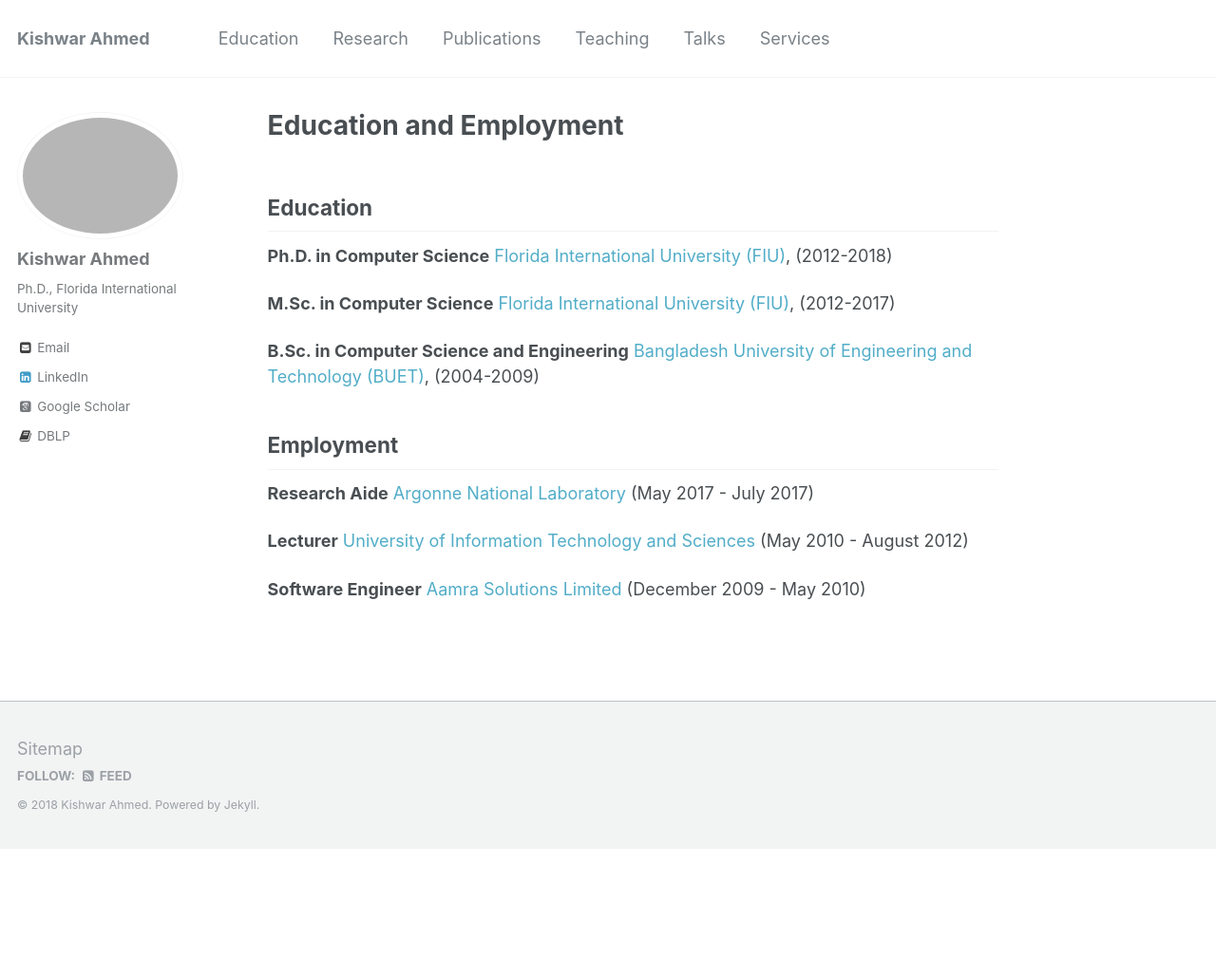
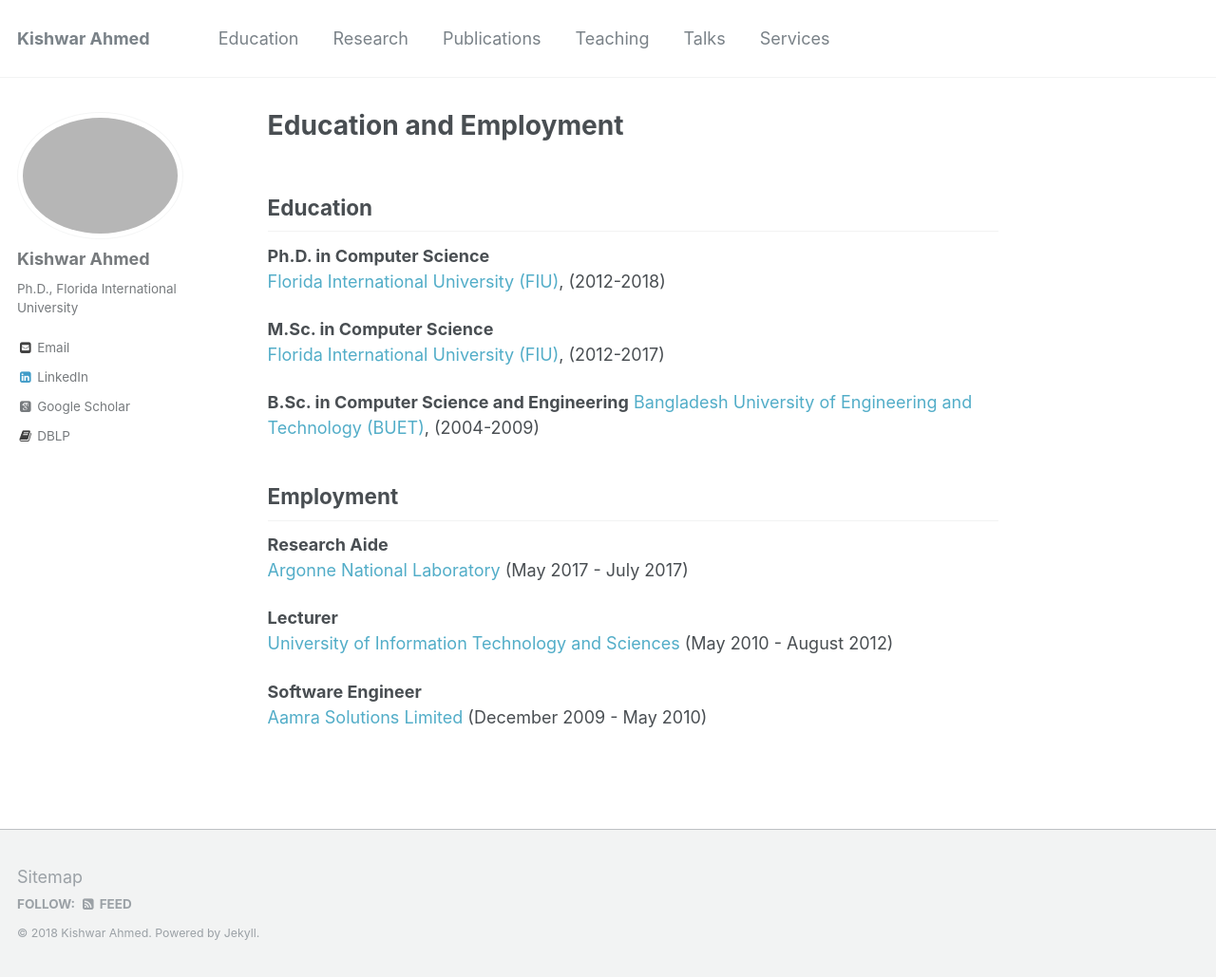
Before and after one commit to kishwarbd/kishwarbd.github.io, a Jekyll site: the page built from _pages/education.md, in a window 1280 px wide and 1029 px high. Shown: the whole window at 95% size. Built offline with Jekyll 4.4.1, drawn with Linux system fonts in a browser that asks for light colours; some web fonts are replaced.

Commit message:
more updates.

```diff
--- a/_pages/education.md
+++ b/_pages/education.md
@@ -6,10 +6,10 @@ author_profile: true
 
 ## Education
 
-**Ph.D. in Computer Science**
+**Ph.D. in Computer Science**<br/>
 [Florida International University (FIU)](https://www.fiu.edu), (2012-2018)
 
-**M.Sc. in Computer Science**
+**M.Sc. in Computer Science**<br/>
 [Florida International University (FIU)](https://www.fiu.edu), (2012-2017)
 
 **B.Sc. in Computer Science and Engineering**
@@ -17,11 +17,11 @@ author_profile: true
 
 ## Employment
 
-**Research Aide**
+**Research Aide**<br/>
 [Argonne National Laboratory](https://www.anl.gov/) (May 2017 - July 2017)
 
-**Lecturer**
+**Lecturer**<br/>
 [University of Information Technology and Sciences](https://www.uits.edu.bd/) (May 2010 - August 2012)
 
-**Software Engineer**
+**Software Engineer**<br/>
 [Aamra Solutions Limited](https://www.aamra.com.bd/) (December 2009 - May 2010)
```
Also changed, not shown: 1 other file.
